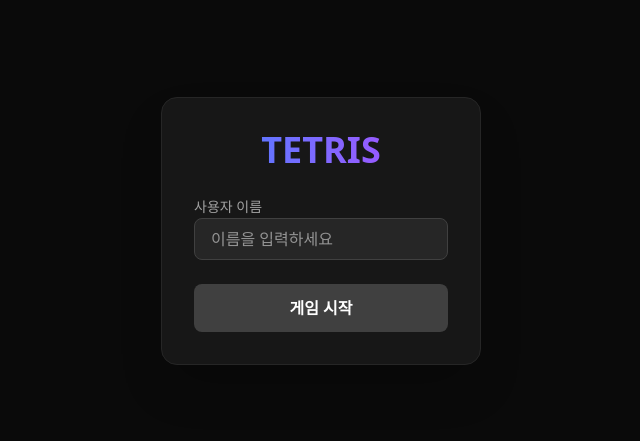
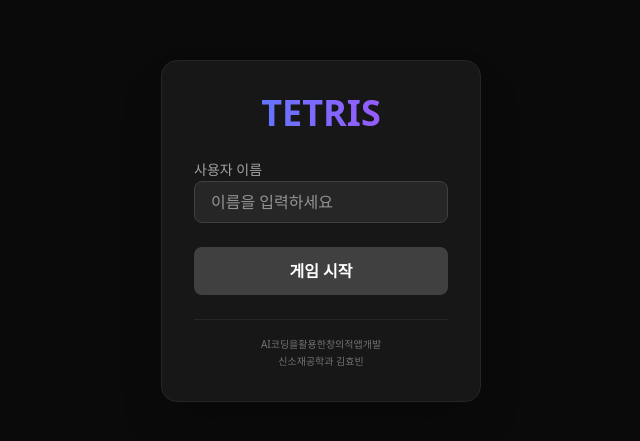
Before and after one commit to hdskss01-dotcom/tetris-kimhyobin, a Next.js app: page / in a window 1280 px wide. Shown: the part 169-610 px from the top of the page, without its empty margins (319-959 px from the left). Built offline with nearby package versions, Linux system fonts and the light colour scheme.

Commit message:
docs: add student info to start screen footer

```diff
--- a/components/Tetris.tsx
+++ b/components/Tetris.tsx
@@ -385,6 +385,13 @@
           >
             게임 시작
           </button>
+
+          <div className="pt-4 border-t border-neutral-800 text-center">
+            <p className="text-[10px] text-neutral-500 leading-relaxed font-medium">
+              AI코딩을활용한창의적앱개발<br />
+              신소재공학과 김효빈
+            </p>
+          </div>
         </div>
       </div>
     );
```
